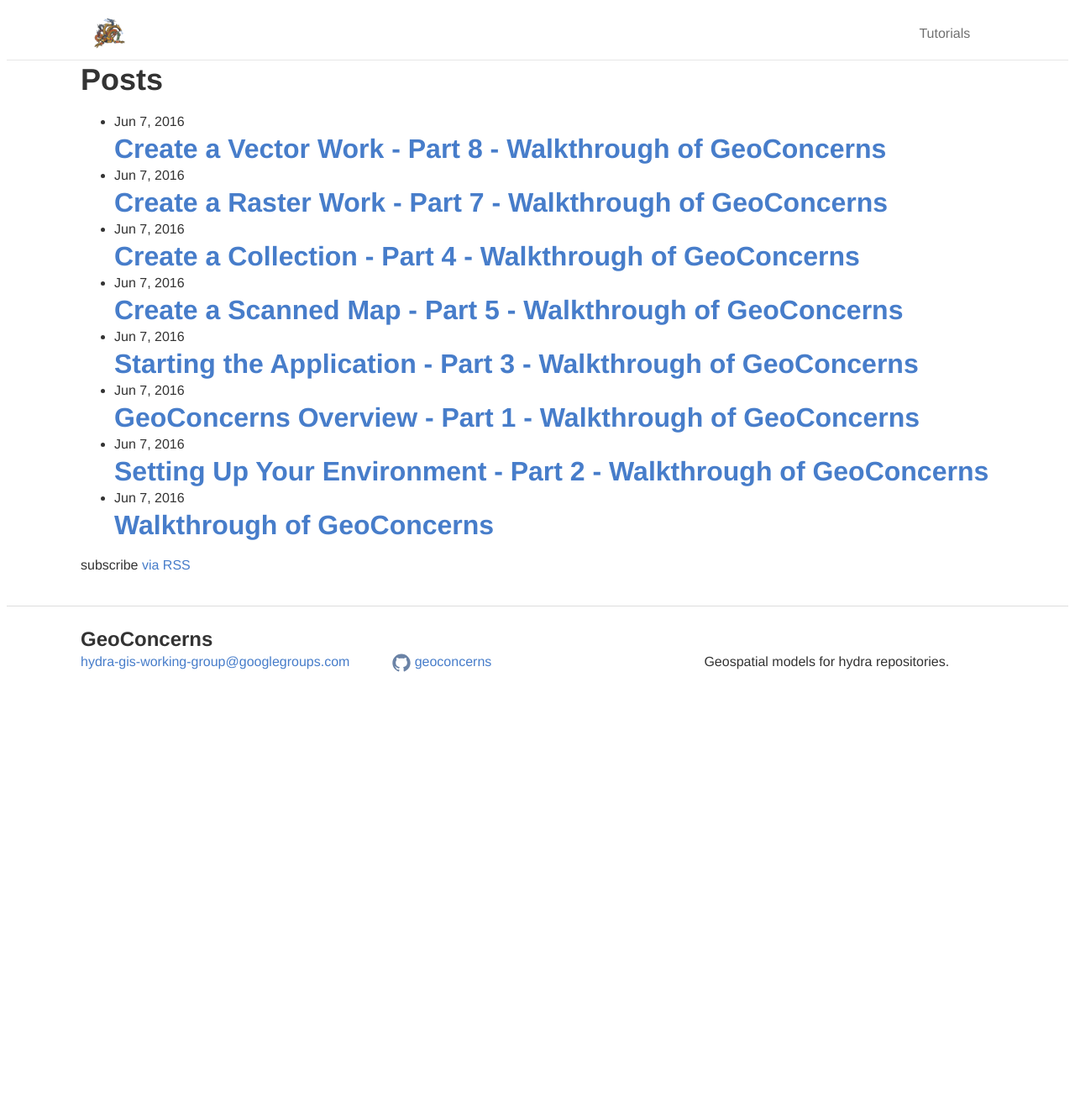
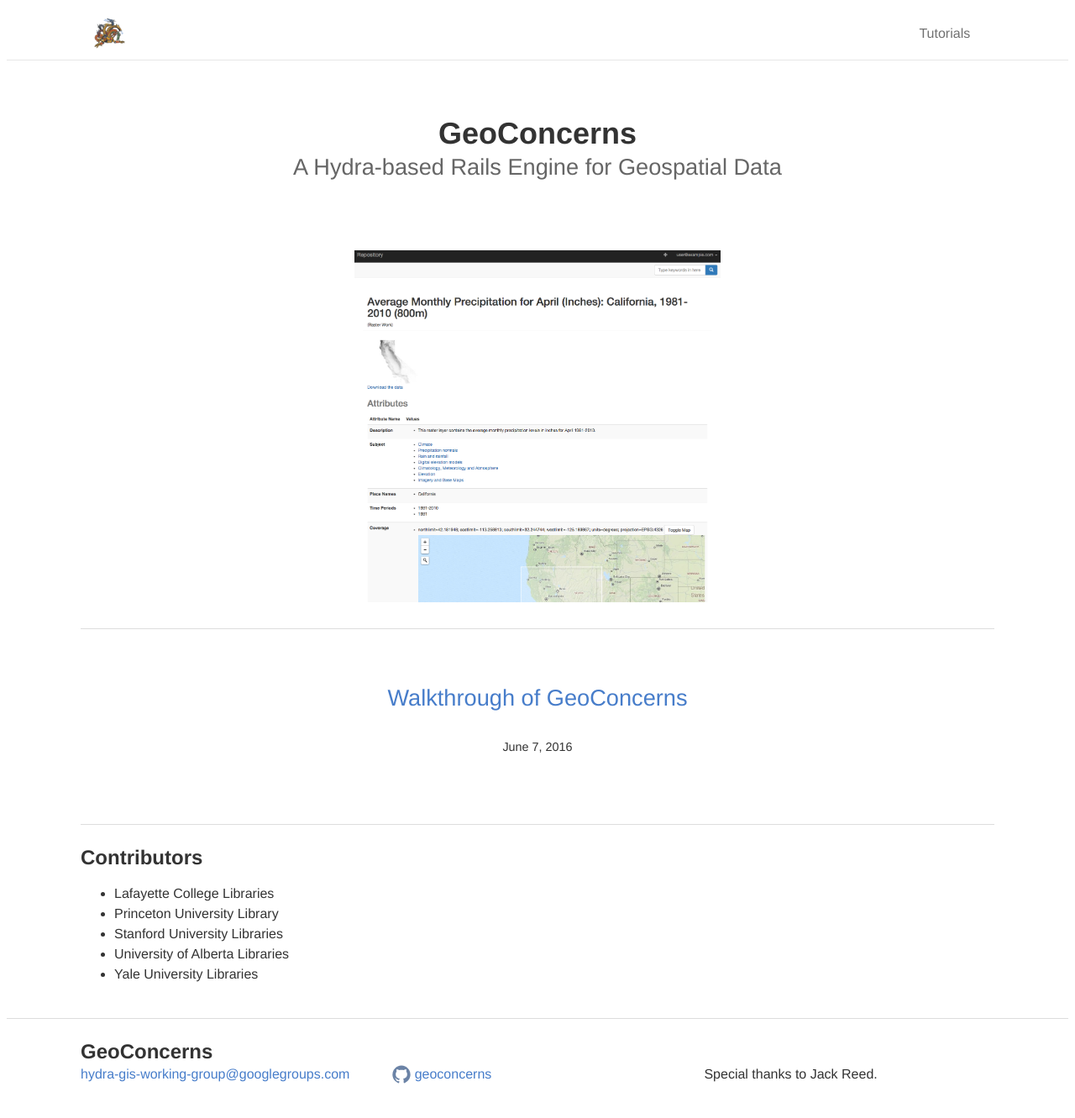
Before and after one commit to geoconcerns/geoconcerns.github.io, a Jekyll site: the page built from index.html, in a window 1280 px wide. Shown: the whole page at 84% size. Built offline with Jekyll 4.4.1, drawn with Linux system fonts in a browser that asks for light colours; nearby versions of some CDN libraries; before the commit the page ends 900 px from its top, so only the background shows below that.

Commit message:
style updates

```diff
--- a/2016-06-07-a-walkthrough-of-geoconcerns.markdown
+++ /dev/null
@@ -1,5 +0,0 @@
----
-layout: tutorial
-title: A Walkthrough of GeoConcerns - GeoConcerns Workshop
-author: 'Eliot Jordan'
----
--- a/_config.yml
+++ b/_config.yml
@@ -9,7 +9,7 @@
 title: GeoConcerns
 email: hydra-gis-working-group@googlegroups.com
 description: > # this means to ignore newlines until "baseurl:"
-  Geospatial models for hydra repositories.
+  Special thanks to Jack Reed.
 baseurl: "" # the subpath of your site, e.g. /blog
 url: "http://geoconcerns.github.io" # the base hostname & protocol for your site
 github_username: geoconcerns
--- a/_posts/2016-06-07-a-walkthrough-of-geoconcerns.markdown
+++ b/_posts/2016-06-07-a-walkthrough-of-geoconcerns.markdown
@@ -1,5 +1,8 @@
 ---
 layout: walkthrough
-title: Walkthrough of GeoConcerns
+title:  "Walkthrough of GeoConcerns"
+date:   2016-06-7 11:00:00
+categories: tutorial
 author: 'Eliot Jordan'
+author_link: 'https://github.com/eliotjordan'
 ---
--- a/index.html
+++ b/index.html
@@ -2,22 +2,48 @@
 layout: default
 ---
 
-<div class="home">
+<div class="intro-text">
+  <h1>GeoConcerns</h1>
+  <h4>
+    A Hydra-based Rails Engine for Geospatial Data
+  </h4>
+</div>
 
-  <h1 class="page-heading">Posts</h1>
+<div style="position: relative; width: 40%; left: 30%;">
+  <img src="/images/gc-1.png" alt="">
+</div>
 
-  <ul class="post-list">
-    {% for post in site.posts %}
-      <li>
-        <span class="post-meta">{{ post.date | date: "%b %-d, %Y" }}</span>
+<hr>
 
-        <h2>
-          <a class="post-link" href="{{ post.url | prepend: site.baseurl }}">{{ post.title }}</a>
-        </h2>
-      </li>
-    {% endfor %}
+<div class='intro-text'>
+  <ul class='unstyled'>
+    <li>
+      <h4>
+        <a class="" href="{% post_url 2016-06-07-a-walkthrough-of-geoconcerns %}">Walkthrough of GeoConcerns</a>
+      </h4>
+      <span class='post-date'>June 7, 2016</span>
+    </li>
   </ul>
+</div>
+<hr>
 
-  <p class="rss-subscribe">subscribe <a href="{{ "/feed.xml" | prepend: site.baseurl }}">via RSS</a></p>
-
+<div class='contributors'>
+  <h4>Contributors</h4>
+  <ul>
+    <li>
+      Lafayette College Libraries
+    </li>
+    <li>
+      Princeton University Library
+    </li>
+    <li>
+      Stanford University Libraries
+    </li>
+    <li>
+      University of Alberta Libraries
+    </li>
+    <li>
+      Yale University Libraries
+    </li>
+  </ul>
 </div>
```
Also changed, not shown: tutorials.html (added, +30 -0 lines), images/gc-1.png (added).
